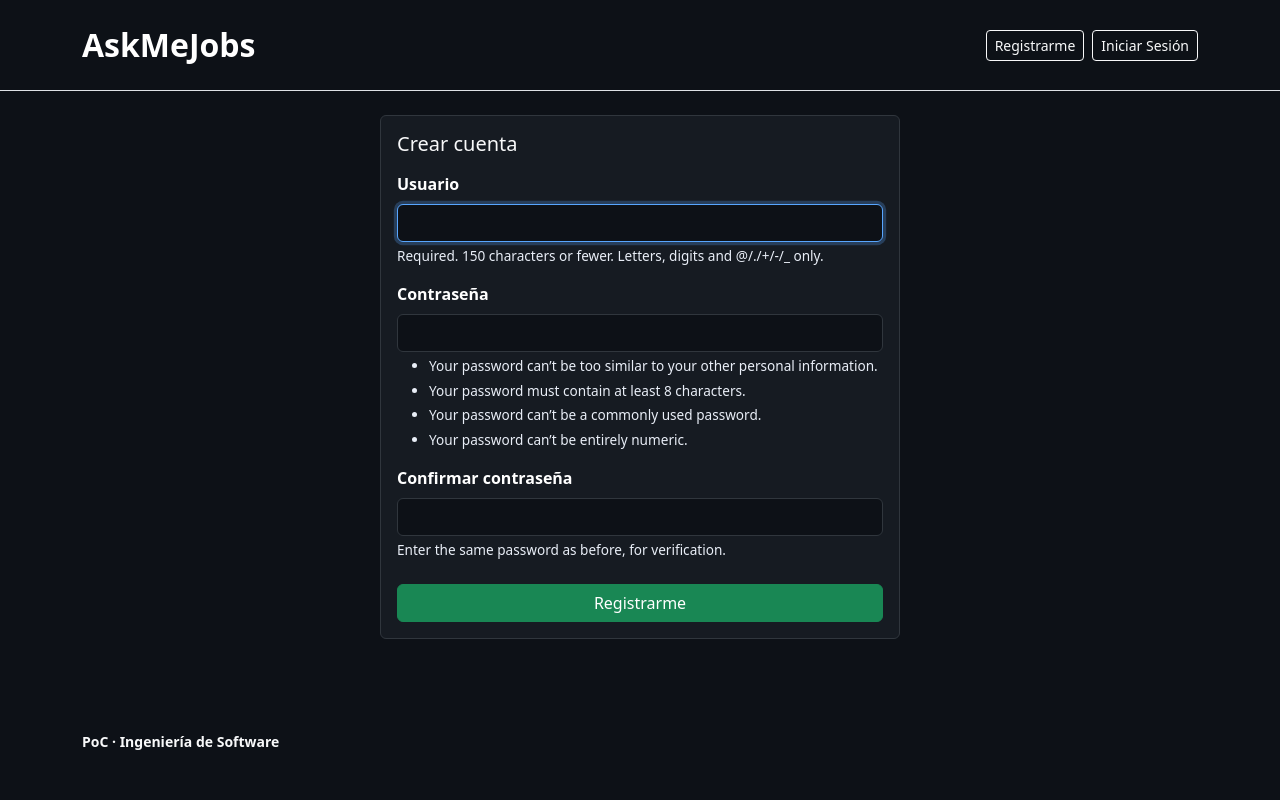
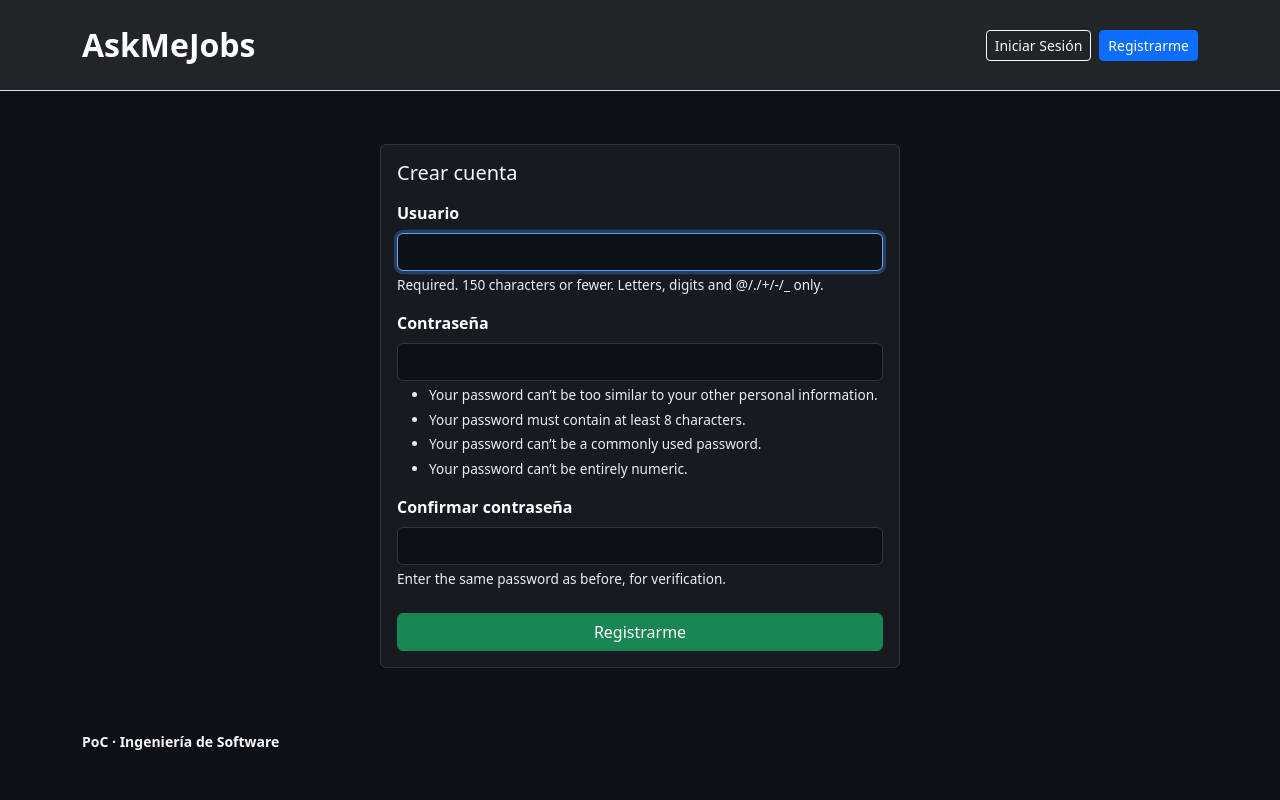
Before and after one commit to Hever-Alfonso/Ingenieria-de-software, a Django app: page /signup/ in a window 1280 px wide. Run offline with Django 5.2, Linux system fonts and the light colour scheme.

Commit message:
Mejorar la barra de navegación y ajustar el estilo del header

```diff
--- a/poc/experiences/templates/experiences/base.html
+++ b/poc/experiences/templates/experiences/base.html
@@ -9,7 +9,6 @@
   <link href="https://cdn.jsdelivr.net/npm/bootstrap@5.3.8/dist/css/bootstrap.min.css" rel="stylesheet">
   <link rel="stylesheet" href="https://cdn.jsdelivr.net/npm/bootstrap-icons@1.11.3/font/bootstrap-icons.min.css">
   <script src="https://cdn.jsdelivr.net/npm/bootstrap@5.3.8/dist/js/bootstrap.bundle.min.js"></script>
-
 
   <style>
     /* ===== Altura completa y flexbox para el footer ===== */
@@ -23,6 +22,7 @@
       flex-direction: column;
       background-color: #0d1117;
       color: #c9d1d9;
+      padding-top: 120px;
     }
 
     main {
@@ -67,7 +67,7 @@
 <body>
 
   <!-- ===== Barra de navegación ===== -->
-  <nav class="navbar navbar-expand-lg border-bottom">
+  <nav class="navbar navbar-expand-lg border-bottom fixed-top bg-dark">
     <div class="container py-2">
       <!-- Logo / enlace a inicio -->
       <a class="navbar-brand text-white fw-semibold fs-2" href="{% url 'index' %}">AskMeJobs</a>
@@ -78,8 +78,8 @@
           <span class="small text-light d-none d-sm-inline">Hola, {{ user.username }}</span>
           <a class="btn btn-outline-light btn-sm" href="{% url 'logout' %}">Salir</a>
         {% else %}
-          <a class="btn btn-outline-light btn-sm" href="{% url 'signup' %}">Registrarme</a>
           <a class="btn btn-outline-light btn-sm" href="{% url 'login' %}">Iniciar Sesión</a>
+          <a class="btn btn-primary btn-sm" href="{% url 'signup' %}">Registrarme</a>
         {% endif %}
       </div>
     </div>
```
